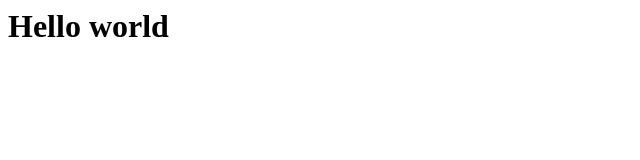
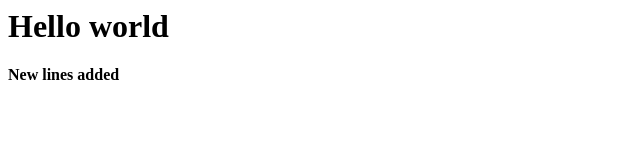
Before and after one commit to idealgeek007/DemoRepo, a website: page index.html in a window 1280 px wide. Shown: the whole page, without its empty margins (0-640 px from the left). Drawn offline with Linux system fonts and the light colour scheme.

Commit message:
Updated index.html

```diff
--- a/index.html
+++ b/index.html
@@ -1,3 +1,5 @@
 <p>
 <h1>Hello world</h1>
+<h4>New lines added </h4>
+
 </p>
```
